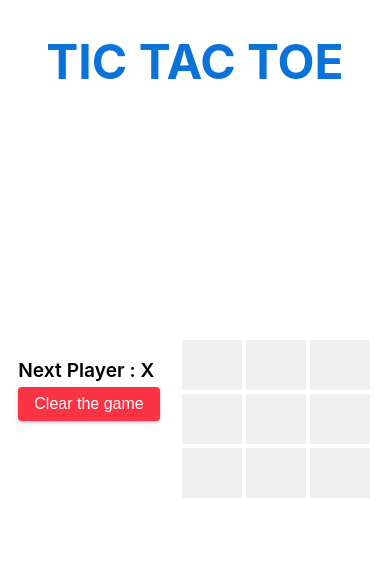
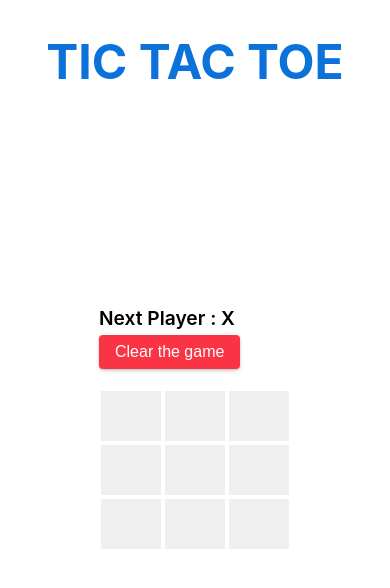
Before and after one commit to NitinSirsath/tictactoe-antstack, a React (Create React App) app: page / in a window 390 px wide. Shown: the top 588 px of the page. Built offline with nearby package versions, Linux system fonts and the light colour scheme.

Commit message:
added mobile responsive

```diff
--- a/src/styles/board.module.css
+++ b/src/styles/board.module.css
@@ -7,6 +7,14 @@
     display:  flex;
     gap: 20px;
 }
+
+@media only screen and (max-width: 600px) {
+    .board_container {
+      display: flex;
+      flex-direction: column;
+    }
+  }
+
 
 .board_squares{
     /* display: grid;
```
